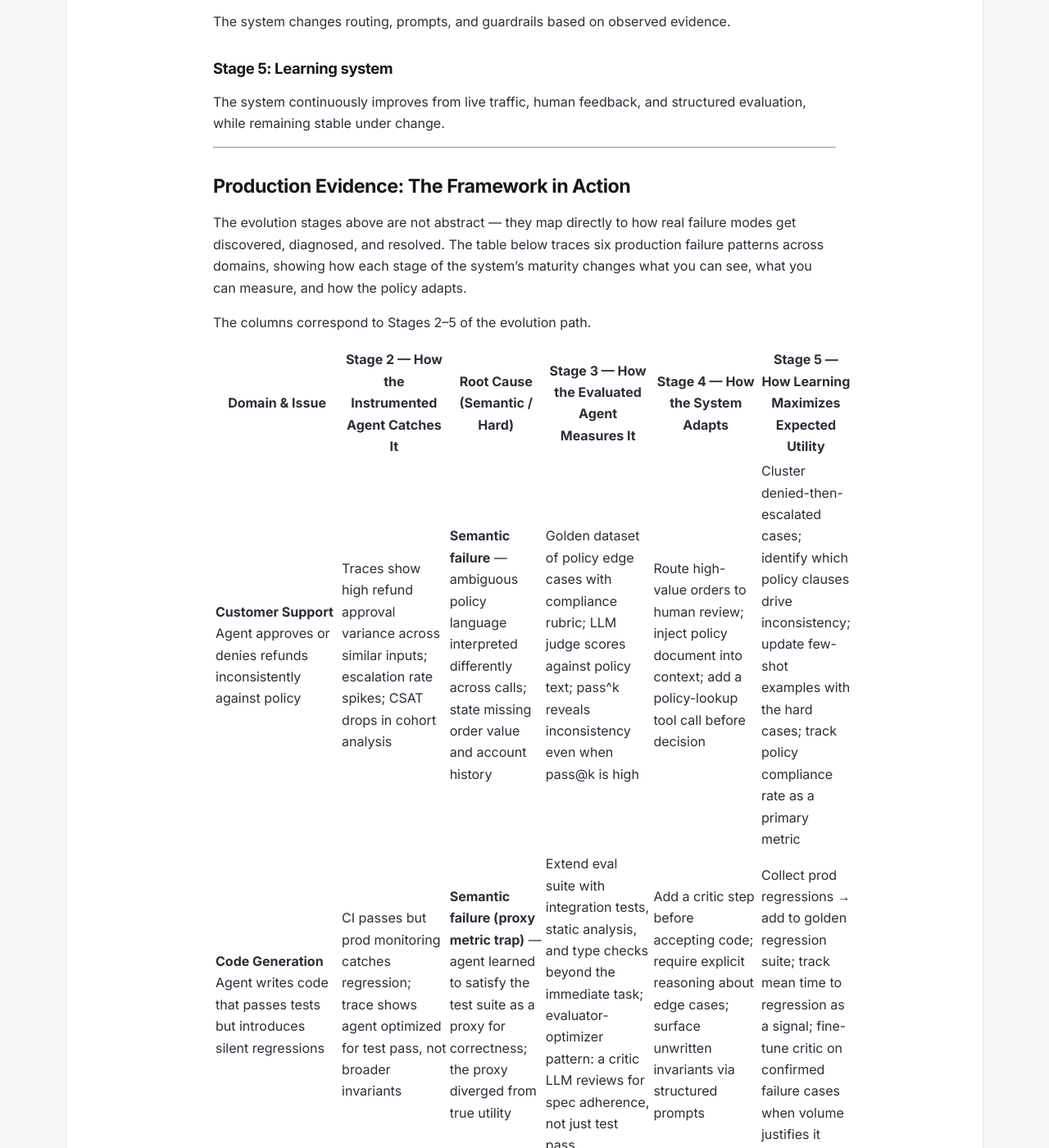
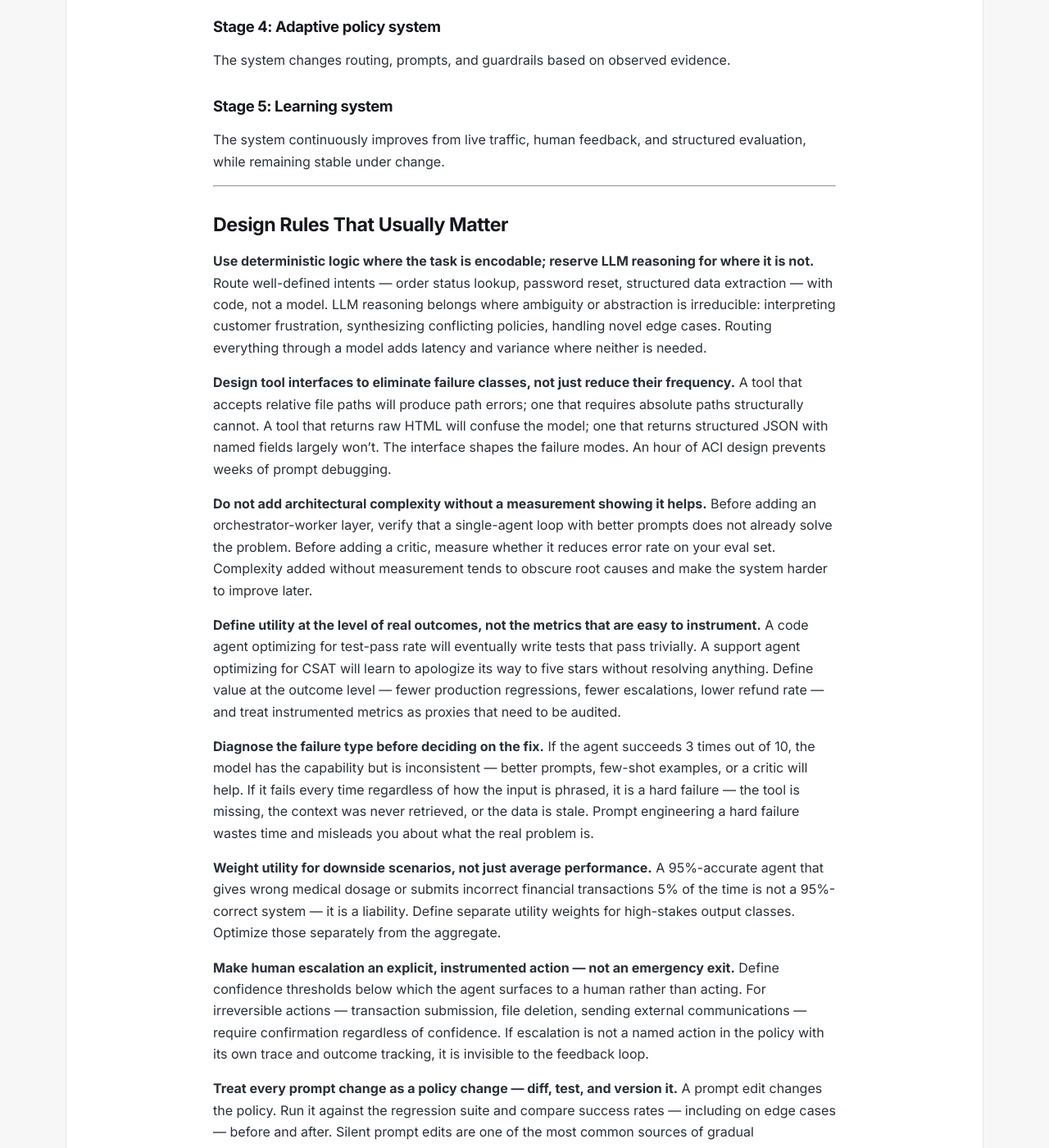
Before and after one commit to 4sgupta828/reflections, a Jekyll site: the page built from _posts/2026-04-03-agentic-system-design.md, in a window 1280 px wide and 1400 px high, scrolled down 5660 px. Shown: the whole window at 82% size. Built offline with Jekyll 4.4.1, drawn with Linux system fonts in a browser that asks for light colours; comment, search, counter and statistics services are not loaded; some of the changed text lies outside the part shown.

Commit message:
Revise agentic system design post

```diff
--- a/_posts/2026-04-03-agentic-system-design.md
+++ b/_posts/2026-04-03-agentic-system-design.md
@@ -113,8 +113,8 @@ In practice, there is rarely one perfect metric. Utility is often a weighted bun
 
 The system must estimate where it may be wrong or blind — and distinguish between two fundamentally different failure types:
 
-* **Semantic failures:** the model has the capability to succeed but is unreliable — wrong intermediate reasoning, ambiguous retrieval, inconsistent tool use. These show up as high `pass@k` (succeeds sometimes) but low `pass^k` (fails under consistency pressure).
-* **Hard failures:** structural gaps — missing tool, stale data, context that was never retrieved, action that has no grounding in real environment state. These persist regardless of how many attempts are made.
+* **Semantic failures:** the model has the capability to succeed but is unreliable — wrong intermediate reasoning, ambiguous retrieval, inconsistent tool use. The signature is occasional success: the agent gets it right sometimes, but fails under repeated or varied attempts at the same task.
+* **Hard failures:** structural gaps — missing tool, stale data, context that was never retrieved, action that has no grounding in real environment state. These fail every time, regardless of how the input is phrased or how many attempts are made.
 
 The distinction matters because the fix is different: semantic failures respond to better prompts, examples, and critics; hard failures require tool repair, retrieval expansion, or guardrails.
 
@@ -180,7 +180,7 @@ Core loop:
 
 Policy improvement does not require RL or weight updates. Prompt refinement, retrieval tuning, and deterministic guards around failure-prone regions are all valid policy updates.
 
-A useful lens for calibrating the loop: distinguish `pass@k` (did the system ever succeed across k trials?) from `pass^k` (did it succeed every time?). `pass@k` diagnoses capability gaps; `pass^k` diagnoses reliability gaps. These require different interventions — more capable examples vs. tighter guardrails and routing.
+A useful lens for calibrating the loop: distinguish capability gaps (the system cannot solve this class of problem at all, regardless of attempts) from reliability gaps (the system can solve it, but not consistently). Capability gaps call for better examples, stronger retrieval, or a more capable model. Reliability gaps call for tighter guardrails, more constrained routing, or a critic step — the raw ability is already there but the policy is not deploying it dependably.
 
 **Why:** without a feedback loop, the system is static. With a weak loop, it learns the wrong lessons. The deeper goal is that the system accumulates operational knowledge about what actions work, when, and why — and develops specific, not generic, fixes for each failure class.
 
@@ -210,25 +210,6 @@ The system continuously improves from live traffic, human feedback, and structur
 
 ---
 
-## Production Evidence: The Framework in Action
-
-The evolution stages above are not abstract — they map directly to how real failure modes get discovered, diagnosed, and resolved. The table below traces six production failure patterns across domains, showing how each stage of the system's maturity changes what you can see, what you can measure, and how the policy adapts.
-
-The columns correspond to Stages 2–5 of the evolution path.
-
-| **Domain & Issue** | **Stage 2 — How the Instrumented Agent Catches It** | **Root Cause (Semantic / Hard)** | **Stage 3 — How the Evaluated Agent Measures It** | **Stage 4 — How the System Adapts** | **Stage 5 — How Learning Maximizes Expected Utility** |
-|---|---|---|---|---|---|
-| **Customer Support**<br>Agent approves or denies refunds inconsistently against policy | Traces show high refund approval variance across similar inputs; escalation rate spikes; CSAT drops in cohort analysis | **Semantic failure** — ambiguous policy language interpreted differently across calls; state missing order value and account history | Golden dataset of policy edge cases with compliance rubric; LLM judge scores against policy text; pass^k reveals inconsistency even when pass@k is high | Route high-value orders to human review; inject policy document into context; add a policy-lookup tool call before decision | Cluster denied-then-escalated cases; identify which policy clauses drive inconsistency; update few-shot examples with the hard cases; track policy compliance rate as a primary metric |
-| **Code Generation**<br>Agent writes code that passes tests but introduces silent regressions | CI passes but prod monitoring catches regression; trace shows agent optimized for test pass, not broader invariants | **Semantic failure (proxy metric trap)** — agent learned to satisfy the test suite as a proxy for correctness; the proxy diverged from true utility | Extend eval suite with integration tests, static analysis, and type checks beyond the immediate task; evaluator-optimizer pattern: a critic LLM reviews for spec adherence, not just test pass | Add a critic step before accepting code; require explicit reasoning about edge cases; surface unwritten invariants via structured prompts | Collect prod regressions → add to golden regression suite; track mean time to regression as a signal; fine-tune critic on confirmed failure cases when volume justifies it |
-| **Clinical/Healthcare**<br>Agent returns plausible-sounding but incorrect medication information | Trace shows reasoning chain generated conclusion before retrieval completed; groundedness check flags claim not found in retrieved documents | **Semantic failure (hallucination)** — CoT reasoning not anchored to retrieved evidence; model interpolated from parametric knowledge rather than grounding in source | Groundedness grader verifies every factual claim traces to a cited source; coverage grader checks required safety information is present; human pharmacist review on random sample | Require source citation before stating dosage; expand retrieval depth; add a verification step that re-retrieves after initial answer draft; hard guardrail on any answer with no grounded citation | Collect ungrounded outputs → curate authoritative medical KB; instrument retrieval quality scores over time; route queries with no high-confidence retrieval to human escalation |
-| **Financial Services**<br>Agent recommends actions based on stale market data | Tool execution traces show cache hit with timestamp > 15 minutes old; outcome monitoring shows recommendation diverged from actual market close | **Hard failure** — tool returning cached data without freshness validation; no signal in state about data age | Eval tasks that inject known data-drift scenarios; grader checks that recommendation is consistent with data timestamp; time-sensitivity classification in task type | Add data freshness validation to tool schema; guardrail that blocks any recommendation if data is stale beyond threshold; route time-sensitive queries through live-data tool, not cache | Instrument all tool calls with freshness and latency metadata; use freshness violation rate as a policy signal; learn which query types are most sensitive to staleness and apply tighter routing rules to those |
-| **RAG / Research Agent**<br>Agent gives incomplete answers, missing critical documents | Coverage trace shows required facts absent from output; retrieval log shows relevant documents existed but were not retrieved (low similarity score despite topical relevance) | **Hard failure (retrieval gap)** — dense embedding similarity missed conceptual relevance; query formulation did not surface the relevant shard | Coverage graders check for required facts against ground truth; multi-hop retrieval benchmarks test whether agent can reason across document boundaries; retrieval recall measured separately from answer quality | Hybrid retrieval (dense + sparse); query reformulation before retrieval; expand retrieval budget for low-confidence answers; add an explicit "check coverage" step that re-retrieves if answer confidence is low | Collect coverage failures → curate hard retrieval examples; fine-tune retriever on domain-specific concepts; track retrieval recall as a primary metric independent of answer quality; progressively tighten coverage thresholds |
-| **Multi-Step Planning**<br>Agent enters repetitive action loops without making progress | Step count exceeds threshold; trace shows identical tool calls repeated consecutively; environment state unchanged across N steps | **Semantic failure (state not updating)** — agent not registering that prior action failed or returned null; policy has no explicit dead-end detection | Trajectory-level evals with known dead-end scenarios; grader checks for loop signatures (repeated actions, stagnant environment state); pass^k on multi-step tasks reveals loop risk under consistency pressure | Loop detection guardrail: force alternative action after k identical attempts; add explicit "progress check" step after each tool call; route to human if progress stalls after two alternatives | Identify loop entry conditions from traced failures → encode as explicit stop-or-escalate triggers in the policy; expand golden dataset with recovered-loop trajectories as positive examples; track loop rate by task type as a primary reliability metric |
-
-*Semantic failure: the model has the capability but is not reliably using it — fixable through better prompts, examples, or critics. Hard failure: a structural gap — missing tool, stale data, retrieval that never ran — fixable only through system changes.*
-
----
-
 ## Design Rules That Usually Matter
 
 **Use deterministic logic where the task is encodable; reserve LLM reasoning for where it is not.**
@@ -244,7 +225,7 @@ Before adding an orchestrator-worker layer, verify that a single-agent loop with
 A code agent optimizing for test-pass rate will eventually write tests that pass trivially. A support agent optimizing for CSAT will learn to apologize its way to five stars without resolving anything. Define value at the outcome level — fewer production regressions, fewer escalations, lower refund rate — and treat instrumented metrics as proxies that need to be audited.
 
 **Diagnose the failure type before deciding on the fix.**
-If the agent succeeds 3 times out of 10 (high `pass@k`, low `pass^k`), the model has the capability but is inconsistent — better prompts, few-shot examples, or a critic will help. If it fails every time regardless of phrasing, it is a hard failure — the tool is missing, the context was never retrieved, or the data is stale. Prompt engineering a hard failure wastes time and misleads you about what the real problem is.
+If the agent succeeds 3 times out of 10, the model has the capability but is inconsistent — better prompts, few-shot examples, or a critic will help. If it fails every time regardless of how the input is phrased, it is a hard failure — the tool is missing, the context was never retrieved, or the data is stale. Prompt engineering a hard failure wastes time and misleads you about what the real problem is.
 
 **Weight utility for downside scenarios, not just average performance.**
 A 95%-accurate agent that gives wrong medical dosage or submits incorrect financial transactions 5% of the time is not a 95%-correct system — it is a liability. Define separate utility weights for high-stakes output classes. Optimize those separately from the aggregate.
@@ -253,7 +234,7 @@ A 95%-accurate agent that gives wrong medical dosage or submits incorrect financ
 Define confidence thresholds below which the agent surfaces to a human rather than acting. For irreversible actions — transaction submission, file deletion, sending external communications — require confirmation regardless of confidence. If escalation is not a named action in the policy with its own trace and outcome tracking, it is invisible to the feedback loop.
 
 **Treat every prompt change as a policy change — diff, test, and version it.**
-A prompt edit changes the policy. Run it against the regression suite; compare `pass^k` before and after. Silent prompt edits are one of the most common sources of gradual performance degradation, because the change is invisible in deployment but visible only later in outcome metrics.
+A prompt edit changes the policy. Run it against the regression suite and compare success rates — including on edge cases — before and after. Silent prompt edits are one of the most common sources of gradual performance degradation, because the change is invisible in deployment but visible only later in outcome metrics.
 
 **Build a pipeline from production failure to golden dataset.**
 Every escalation is a test case the eval suite missed. Every novel failure in production is a gap. The pipeline should be: prod failure → triage → classify root cause → add to golden set → verify fix → regression guard. Teams that do this continuously have eval suites that stay current with production; teams that do not find their evals saturating while prod failures keep changing.
@@ -287,6 +268,25 @@ That is the backbone of serious agentic system design.
 
 ---
 
+## Production Evidence: The Framework in Action
+
+The evolution stages are not abstract — they map directly to how real failure modes get discovered, diagnosed, and resolved. The table below traces six production failure patterns across domains, showing how each stage of system maturity changes what you can see, what you can measure, and how the policy adapts.
+
+The columns correspond to Stages 2–5 of the evolution path.
+
+| **Domain & Issue** | **Stage 2 — How the Instrumented Agent Catches It** | **Root Cause (Semantic / Hard)** | **Stage 3 — How the Evaluated Agent Measures It** | **Stage 4 — How the System Adapts** | **Stage 5 — How Learning Maximizes Expected Utility** |
+|---|---|---|---|---|---|
+| **Customer Support**<br>Agent approves or denies refunds inconsistently against policy | Traces show high refund approval variance across similar inputs; escalation rate spikes; CSAT drops in cohort analysis | **Semantic failure** — ambiguous policy language interpreted differently across calls; state missing order value and account history | Golden dataset of policy edge cases with compliance rubric; LLM judge scores against policy text; inconsistency is visible when the same case succeeds in some runs and fails in others | Route high-value orders to human review; inject policy document into context; add a policy-lookup tool call before decision | Cluster denied-then-escalated cases; identify which policy clauses drive inconsistency; update few-shot examples with the hard cases; track policy compliance rate as a primary metric |
+| **Code Generation**<br>Agent writes code that passes tests but introduces silent regressions | CI passes but prod monitoring catches regression; trace shows agent optimized for test pass, not broader invariants | **Semantic failure (proxy metric trap)** — agent learned to satisfy the test suite as a proxy for correctness; the proxy diverged from true utility | Extend eval suite with integration tests, static analysis, and type checks beyond the immediate task; evaluator-optimizer pattern: a critic LLM reviews for spec adherence, not just test pass | Add a critic step before accepting code; require explicit reasoning about edge cases; surface unwritten invariants via structured prompts | Collect prod regressions → add to golden regression suite; track mean time to regression as a signal; fine-tune critic on confirmed failure cases when volume justifies it |
+| **Clinical/Healthcare**<br>Agent returns plausible-sounding but incorrect medication information | Trace shows reasoning chain generated conclusion before retrieval completed; groundedness check flags claim not found in retrieved documents | **Semantic failure (hallucination)** — CoT reasoning not anchored to retrieved evidence; model interpolated from parametric knowledge rather than grounding in source | Groundedness grader verifies every factual claim traces to a cited source; coverage grader checks required safety information is present; human pharmacist review on random sample | Require source citation before stating dosage; expand retrieval depth; add a verification step that re-retrieves after initial answer draft; hard guardrail on any answer with no grounded citation | Collect ungrounded outputs → curate authoritative medical KB; instrument retrieval quality scores over time; route queries with no high-confidence retrieval to human escalation |
+| **Financial Services**<br>Agent recommends actions based on stale market data | Tool execution traces show cache hit with timestamp > 15 minutes old; outcome monitoring shows recommendation diverged from actual market close | **Hard failure** — tool returning cached data without freshness validation; no signal in state about data age | Eval tasks that inject known data-drift scenarios; grader checks that recommendation is consistent with data timestamp; time-sensitivity classification in task type | Add data freshness validation to tool schema; guardrail that blocks any recommendation if data is stale beyond threshold; route time-sensitive queries through live-data tool, not cache | Instrument all tool calls with freshness and latency metadata; use freshness violation rate as a policy signal; learn which query types are most sensitive to staleness and apply tighter routing rules to those |
+| **RAG / Research Agent**<br>Agent gives incomplete answers, missing critical documents | Coverage trace shows required facts absent from output; retrieval log shows relevant documents existed but were not retrieved (low similarity score despite topical relevance) | **Hard failure (retrieval gap)** — dense embedding similarity missed conceptual relevance; query formulation did not surface the relevant shard | Coverage graders check for required facts against ground truth; multi-hop retrieval benchmarks test whether agent can reason across document boundaries; retrieval recall measured separately from answer quality | Hybrid retrieval (dense + sparse); query reformulation before retrieval; expand retrieval budget for low-confidence answers; add an explicit "check coverage" step that re-retrieves if answer confidence is low | Collect coverage failures → curate hard retrieval examples; fine-tune retriever on domain-specific concepts; track retrieval recall as a primary metric independent of answer quality; progressively tighten coverage thresholds |
+| **Multi-Step Planning**<br>Agent enters repetitive action loops without making progress | Step count exceeds threshold; trace shows identical tool calls repeated consecutively; environment state unchanged across N steps | **Semantic failure (state not updating)** — agent not registering that prior action failed or returned null; policy has no explicit dead-end detection | Trajectory-level evals with known dead-end scenarios; grader checks for loop signatures (repeated actions, stagnant environment state); multi-step tasks expose loop risk when the same scenario is run repeatedly and the agent reliably stalls in the same place | Loop detection guardrail: force alternative action after k identical attempts; add explicit "progress check" step after each tool call; route to human if progress stalls after two alternatives | Identify loop entry conditions from traced failures → encode as explicit stop-or-escalate triggers in the policy; expand golden dataset with recovered-loop trajectories as positive examples; track loop rate by task type as a primary reliability metric |
+
+*Semantic failure: the model has the capability but is not reliably using it — fixable through better prompts, examples, or critics. Hard failure: a structural gap — missing tool, stale data, retrieval that never ran — fixable only through system changes.*
+
+---
+
 ## References
 
 * Russell, S. & Norvig, P. *Artificial Intelligence: A Modern Approach* (4th ed., 2020) — foundational treatment of utility-based agents and rational decision-making under uncertainty.
```
